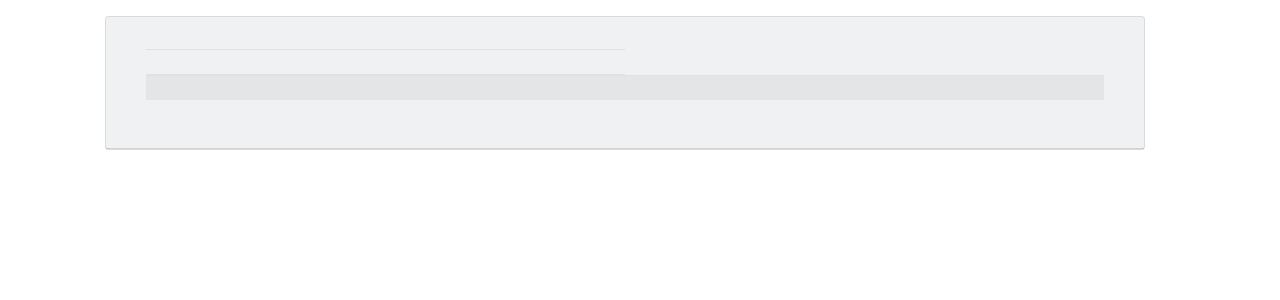
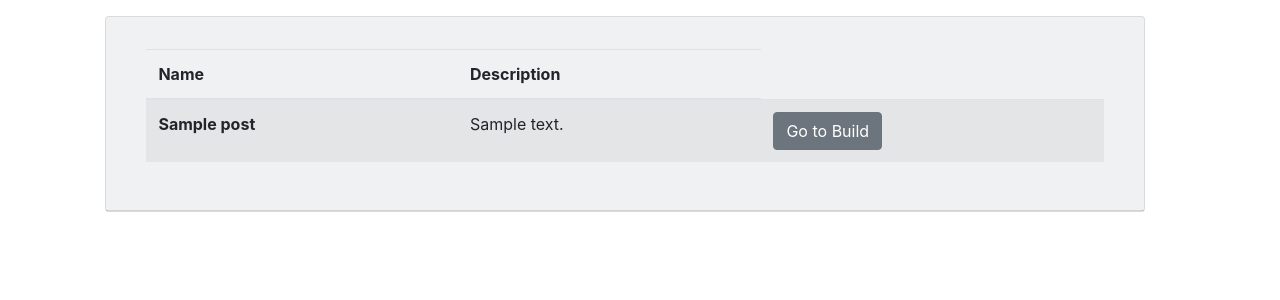
Before and after one commit to rvanboxtel/Tentamen-P1-Romek, a PHP site: page /forum in a window 1280 px wide. Shown: the part 73-373 px from the top of the page. Run offline with PHP 8.4, Linux system fonts and the light colour scheme; tables that the repository leaves empty hold one stand-in row (values such as "Sample post"); lists and menus that the app fills with data are empty; some libraries are stand-ins or nearby versions.

Commit message:
voortgang

```diff
--- a/src/app/controllers/ForumController.php
+++ b/src/app/controllers/ForumController.php
@@ -27,4 +27,11 @@
     {
         View::load('forum/index', ['posts' => PostRepository::getAllPosts(),]);
     }
+    public function build()
+    {
+        View::load('forum/build', [
+
+            '' => CommentRepository::class
+        ]);
+    }
 }
--- a/src/app/models/repositories/PostRepository.php
+++ b/src/app/models/repositories/PostRepository.php
@@ -11,7 +11,7 @@
 use romek\app\models\Post;
 use romek\framework\App;
 
-// Repository for comments
+//Repository for posts
 
 final class PostRepository
 {
--- a/src/app/routes.php
+++ b/src/app/routes.php
@@ -25,6 +25,6 @@
 
 // Forums
 $router->get('forum', 'ForumController@index');
-
+$router->get('forum/build', 'ForumController@build');
 //Moderation Panels
 $router->get('moderation', 'ModerationController@index');
--- a/src/app/views/forum/index.view.php
+++ b/src/app/views/forum/index.view.php
@@ -7,17 +7,21 @@
                         <div class="card-body">
                             <table class="table table-striped">
                                 <thead>
-                                <th></th>
-
+                                <th>Name</th>
+                                <th>Description</th>
                                 </thead>
                                 <tbody>
                                 <?php foreach ($posts as $post): ?>
-                                <tr>
-
-                                    <td> <?php $post->getName()?> </td>
-                                    <td> <?php $post->getDesc()?> </td>
-
-                                </tr>
+                                    <tr>
+                                        <td nowrap="true"><strong><?= $post->getName() ?></strong></td>
+                                        <td><?= $post->getDesc() ?></td>
+                                        <td>
+                                            <form action="<?= $prefix ?>/forum/build" method="GET">
+                                                <input type="hidden" name="id" value="<?= $post->getId() ?>">
+                                                <button type="submit" class="btn btn-secondary">Go to Build</i></button>
+                                            </form>
+                                        </td>
+                                    </tr>
                                 <?php endforeach; ?>
                                 </tbody>
                             </table>
```
Also changed, not shown: src/app/models/Legoidea.php (+111 -0 lines), src/app/models/repositories/CommentRepository.php (added, +15 -0 lines), src/app/views/users/index.view.php (+2 -11 lines).
